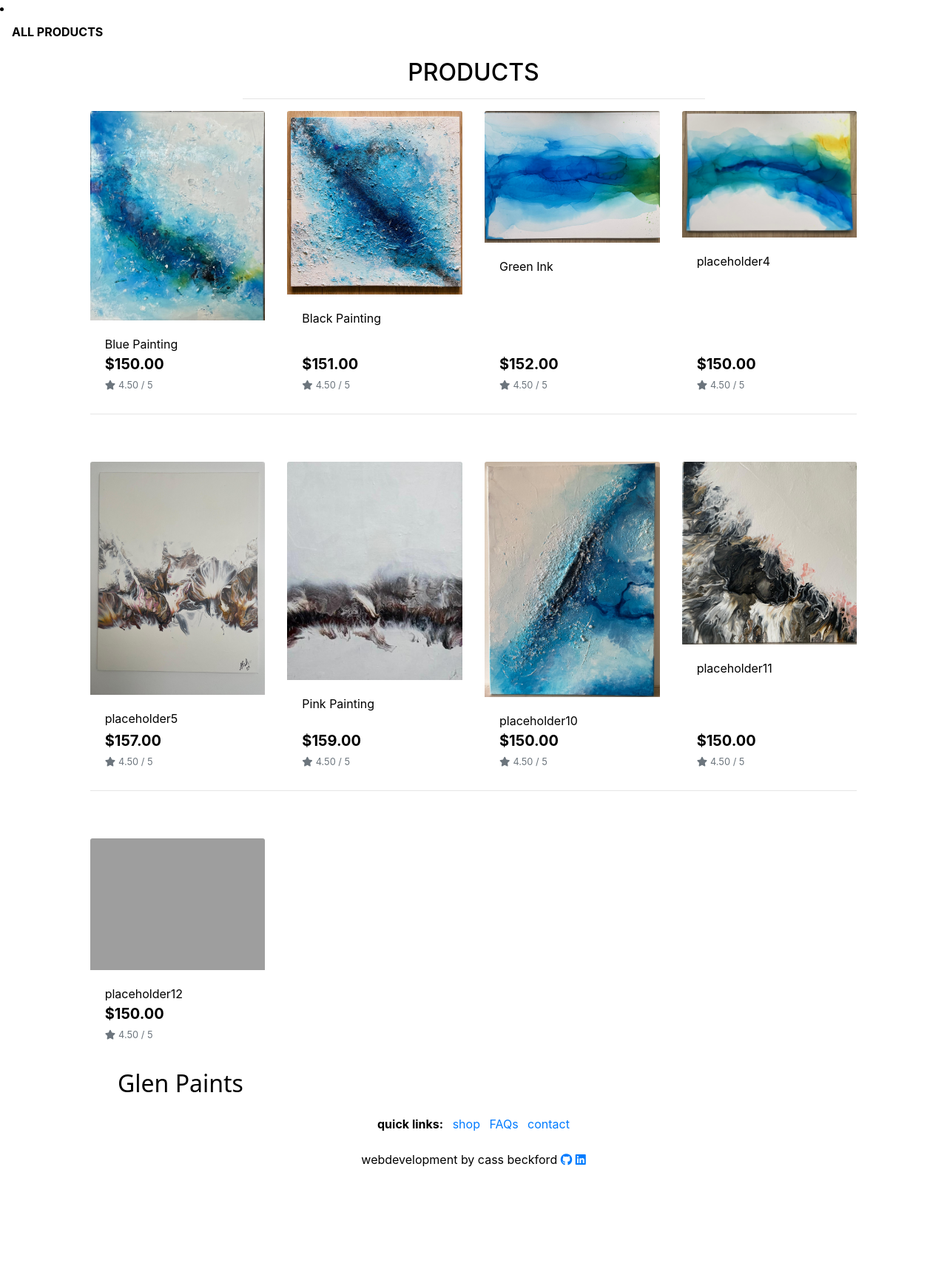
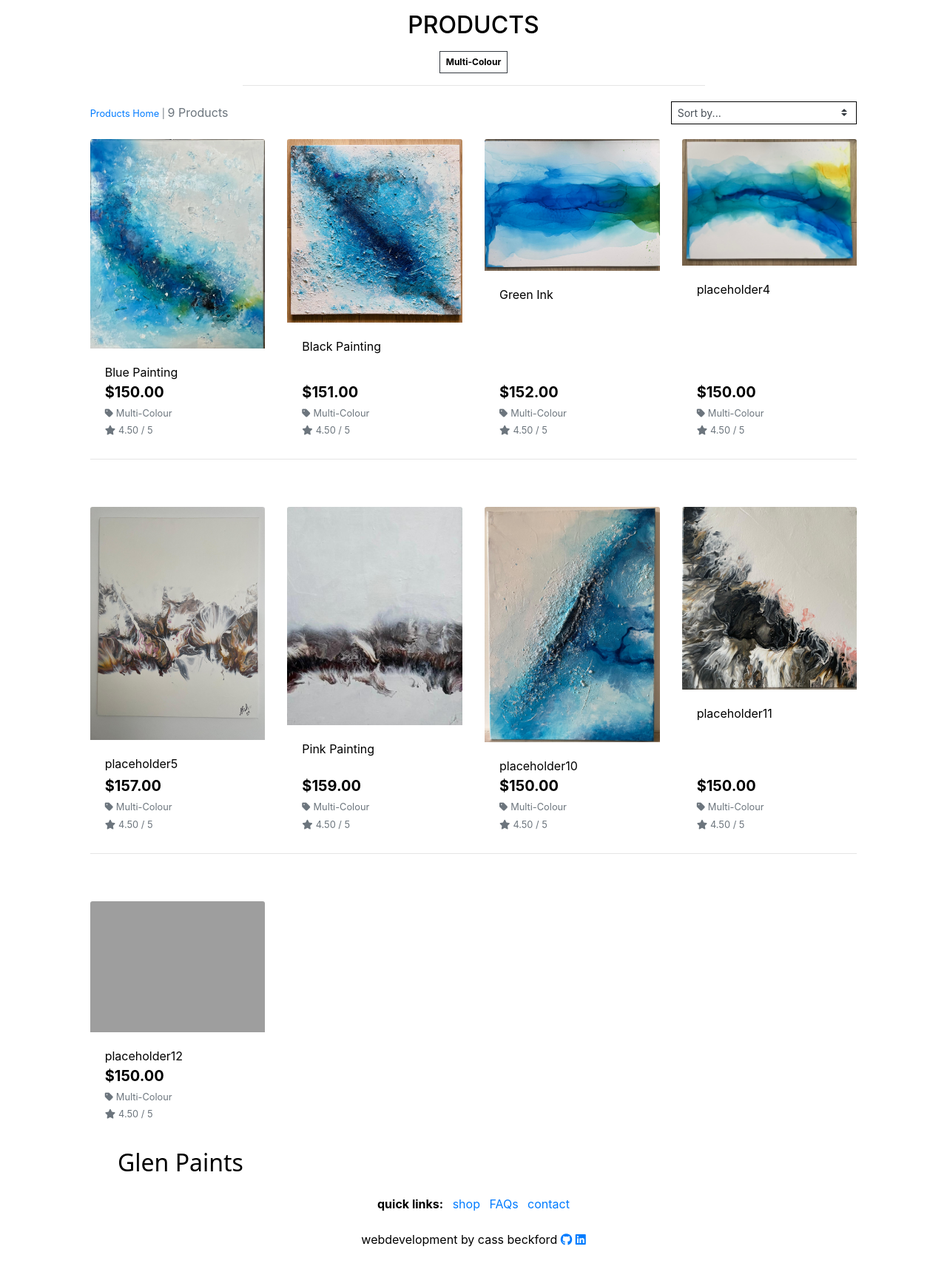
Before and after one commit to CassJBeckford/Glen_paints_MP4, a Django app: page /products/?category=multi-colour in a window 1280 px wide. Shown: the part 165-1884 px from the top of the page at 74% size. Before the commit the page ends 1742 px from the top, so only its background shows below. Run offline with Django 3.2, Linux system fonts and the light colour scheme; data comes from the database, SQL or seed files in the repository; some libraries are stand-ins or nearby versions; some web fonts are replaced; grey boxes are pictures that could not be loaded.

Commit message:
Add selector for filters and include+style category info and number of results

```diff
--- a/products/templates/products/products.html
+++ b/products/templates/products/products.html
@@ -11,29 +11,45 @@
 
  {% block content %}
      <div class="overlay"></div>
-    <section>
-        <li class="nav-item dropdown">
-            <a class="logo-font font-weight-bold nav-link text-black mr-5" href="#" id="all-products-link" data-toggle="dropdown" aria-haspopup="true" aria-expanded="false">
-                All Products
-            </a>
-            <div class="dropdown-menu border-0" aria-labelledby="all-products-link">
-                <a href="{% url 'products' %}?sort=price&direction=asc" class="dropdown-item">By Price (Lowest-Highest)</a>
-                <a href="{% url 'products' %}?sort=price&direction=desc" class="dropdown-item">By Price (Highest-Lowest)</a>
-                <a href="{% url 'products' %}?sort=rating&direction=desc" class="dropdown-item ">Rating (Highest-Lowest)</a>
-                <a href="{% url 'products' %}?sort=rating&direction=asc" class="dropdown-item ">Rating (Lowest-Highest)</a>
-            </div>
-        </li>
-    </section>
      <div class="container-fluid">
          <div class="row">
              <div class="col text-center mt-3">
                  <h2 class="logo-font">Products</h2>
+                 {% for c in current_categories %}
+                     <a class="category-badge text-decoration-none" href="{% url 'products' %}?category={{ c.name }}">
+                         <span class="p-2 mt-2 badge badge-white text-black rounded-0 border border-dark">{{ c.friendly_name }}</span>
+                     </a>
+                 {% endfor %}
                  <hr class="w-50 mb-1">
              </div>
          </div>
          <div class="row">
              <div class="product-container col-10 offset-1">
-                <div class="row mt-1 mb-2"></div>
+                 <div class="row mt-1 mb-2">
+                     <div class="col-12 col-md-6 my-auto order-md-last d-flex justify-content-center justify-content-md-end">
+                         <div class="sort-select-wrapper w-50">
+                             <select id="sort-selector" class="custom-select custom-select-sm rounded-0 border border-{% if current_sorting != 'None_None' %}info{% else %}black{% endif %}">
+                                 <option value="reset" {% if current_sorting == 'None_None' %}selected{% endif %}>Sort by...</option>
+                                 <option value="price_asc" {% if current_sorting == 'price_asc' %}selected{% endif %}>Price (low to high)</option>
+                                 <option value="price_desc" {% if current_sorting == 'price_desc' %}selected{% endif %}>Price (high to low)</option>
+                                 <option value="rating_asc" {% if current_sorting == 'rating_asc' %}selected{% endif %}>Rating (low to high)</option>
+                                 <option value="rating_desc" {% if current_sorting == 'rating_desc' %}selected{% endif %}>Rating (high to low)</option>
+                                 <option value="name_asc" {% if current_sorting == 'name_asc' %}selected{% endif %}>Name (A-Z)</option>
+                                 <option value="name_desc" {% if current_sorting == 'name_desc' %}selected{% endif %}>Name (Z-A)</option>
+                                 <option value="category_asc" {% if current_sorting == 'category_asc' %}selected{% endif %}>Category (A-Z)</option>
+                                 <option value="category_desc" {% if current_sorting == 'category_desc' %}selected{% endif %}>Category (Z-A)</option>
+                             </select>
+                         </div>
+                     </div>
+                     <div class="col-12 col-md-6 order-md-first">
+                         <p class="text-muted mt-3 text-center text-md-left">
+                             {% if search_term or current_categories or current_sorting != 'None_None' %}
+                                 <span class="small"><a href="{% url 'products' %}">Products Home</a> | </span>
+                             {% endif %}
+                             {{ products|length }} Products{% if search_term %} found for <strong>"{{ search_term }}"</strong>{% endif %}
+                         </p>
+                     </div>
+                 </div>
                  <div class="row">
                      {% for product in products %}
                          <div class="col-sm-6 col-md-6 col-lg-4 col-xl-3">
@@ -54,6 +70,13 @@
                                      <div class="row">
                                          <div class="col">
                                              <p class="lead mb-0 text-left font-weight-bold">${{ product.price }}</p>
+                                             {% if product.category %}
+                                             <p class="small mt-1 mb-0">
+                                                 <a class="text-muted" href="{% url 'products' %}?category={{ product.category.name }}">
+                                                     <i class="fas fa-tag mr-1"></i>{{ product.category.friendly_name }}
+                                                 </a>
+                                             </p>
+                                             {% endif %}
                                              {% if product.rating %}
                                                  <small class="text-muted"><i class="fas fa-star mr-1"></i>{{ product.rating }} / 5</small>
                                              {% else %}
--- a/static/css/base.css
+++ b/static/css/base.css
@@ -77,6 +77,11 @@ body {
 	z-index: -1;
 }
 
+a.category-badge > span.badge:hover {
+    background: #212529 !important;
+    color: #fff !important;
+}
+
 /* -------------------------------- Media Queries */
 
 /* Slightly larger container on xl screens */
```
Lines whose indentation alone changed are shown as unchanged.
